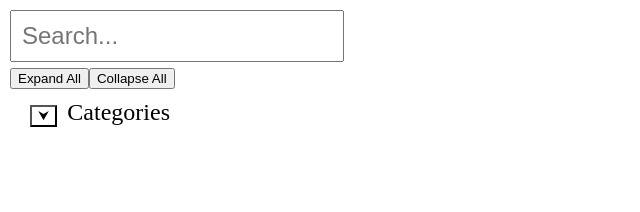
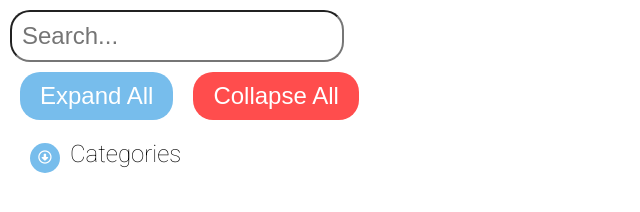
Before and after one commit to Bardolog1/tree-components-react, a React app: page / in a window 1280 px wide. Shown: the whole page, without its empty margins (0-640 px from the left). Built offline with nearby package versions, Linux system fonts and the light colour scheme.

Commit message:
chore: Add fontawesome and Roboto font to improve styling and readability

```diff
--- a/public/index.html
+++ b/public/index.html
@@ -9,6 +9,7 @@
     <meta name="theme-color" content="#000000" />
     <link rel="manifest" href="%PUBLIC_URL%/manifest.json" />
     <link rel="shortcut icon" href="%PUBLIC_URL%/favicon.ico" />
+    <script src="https://kit.fontawesome.com/cdf16c8d4e.js" crossorigin="anonymous"></script>
     <title>Tree View Component</title>
   </head>
 
--- a/src/styles.css
+++ b/src/styles.css
@@ -1,4 +1,9 @@
+@import url('https://fonts.googleapis.com/css2?family=Roboto:ital,wght@0,100;0,300;0,400;0,500;0,700;0,900;1,100;1,300;1,400;1,500;1,700;1,900&display=swap');
+
 body {
+  font-family: "Roboto", sans-serif;
+  font-weight: 200;
+  font-style: normal;
   font-size: 24px;
   margin: 10px;
 }
@@ -12,19 +17,69 @@ body {
 .tree-node {
   margin: 10px 0;
   padding-left: 20px;
+  width: 100%;
 }
 
 .toggle-icon {
+  width: 30px;
+  height: 30px;
   cursor: pointer;
-  background-color: transparent;
+  border: none;
+  border-radius: 50%;
+  background-color: #77bdec;
   margin-right: 10px;
+}
+
+.toggle-icon i{
+  color: white;
 }
 
 .toggle-icon:focus {
   outline: 2px solid blue;
 }
 
+
+
 input {
   padding: 10px;
   font-size: 24px;
+  border-radius: 20px;
 }
+
+.btn-open{
+  background-color: #77bdec;
+  color: white;
+  border: none;
+  padding: 10px 20px;
+  font-size: 24px;
+  border-radius: 20px;
+  cursor: pointer;
+  margin: 10px;
+}
+
+.btn-open:hover {
+  background-color: #4a90e2;
+}
+
+.btn-open:focus {
+  outline: 2px solid blue;
+}
+
+.btn-close{
+  background-color: #ff4d4d;
+  color: white;
+  border: none;
+  padding: 10px 20px;
+  font-size: 24px;
+  border-radius: 20px;
+  cursor: pointer;
+  margin: 10px;
+}
+
+.btn-close:hover {
+  background-color: #ff0000;
+}
+
+.btn-close:focus {
+  outline: 2px solid blue;
+}
--- a/src/v3_search/App.js
+++ b/src/v3_search/App.js
@@ -28,10 +28,10 @@ function MainApp() {
         onChange={onHandleSearch}
       />
       <div>
-        <button onClick={() => dispatch({ type: "EXPAND_ALL" })}>
+        <button className="btn-open" onClick={() => dispatch({ type: "EXPAND_ALL" })}>
           Expand All
         </button>
-        <button onClick={() => dispatch({ type: "COLLAPSE_ALL" })}>
+        <button className="btn-close" onClick={() => dispatch({ type: "COLLAPSE_ALL" })}>
           Collapse All
         </button>
       </div>
--- a/src/v3_search/tree-view.js
+++ b/src/v3_search/tree-view.js
@@ -6,7 +6,7 @@ const TreeNode = ({ node }) => {
   return (
     <div
       className="tree-node"
-      style={{ color: node.isHighlight ? "red" : "initial" }}
+      style={{ color: node.isHighlight ? "#059200" : "initial", fontWeight: node.isHighlight ? "500" : "200"}}
     >
       {node.children && (
         <button
@@ -19,7 +19,7 @@ const TreeNode = ({ node }) => {
           }
           className="toggle-icon"
         >
-          {node.isExpanded ? "⮝" : "⮟"}
+          {node.isExpanded ? <i class="fa-regular fa-circle-up"></i> : <i class="fa-regular fa-circle-down"></i>}
         </button>
       )}
       <span>{node.name}</span>
```
